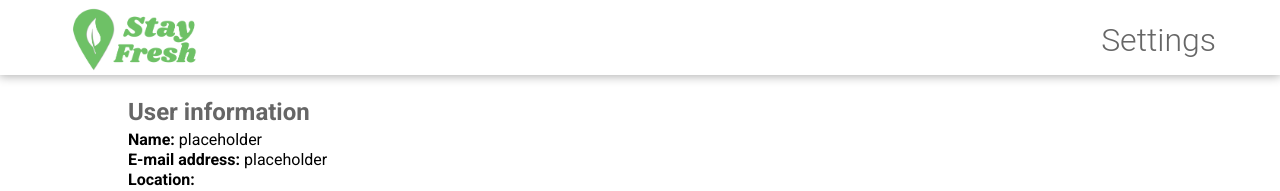
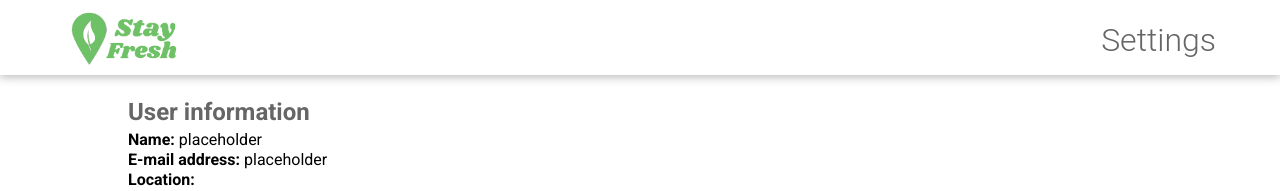
Before and after one commit to simodecl/simodecl.github.io, a Jekyll site: the page built from settings.md, in a window 1280 px wide. Shown: the top 191 px of the page. Built offline with Jekyll 4.4.1, drawn with Linux system fonts in a browser that asks for light colours; nearby versions of some CDN libraries.

Commit message:
'update'

```diff
--- a/_sass/components/_header.scss
+++ b/_sass/components/_header.scss
@@ -11,7 +11,8 @@ header{
     -moz-box-shadow: 0px 0px 10px 1px rgba(0,0,0,0.33);
     box-shadow: 0px 0px 10px 1px rgba(0,0,0,0.33);
     img{
-        max-height:100%;
+        max-height:85%;
+        margin-top:5px;
         margin-left:5%;
     }
     h1{
--- a/css/header.css
+++ b/css/header.css
@@ -9,7 +9,8 @@ header {
   -moz-box-shadow: 0px 0px 10px 1px rgba(0, 0, 0, 0.33);
   box-shadow: 0px 0px 10px 1px rgba(0, 0, 0, 0.33); }
   header img {
-    max-height: 100%;
+    max-height: 85%;
+    margin-top: 5px;
     margin-left: 5%; }
   header h1 {
     display: inline-block;
```
Also changed, not shown: 2 other files.
